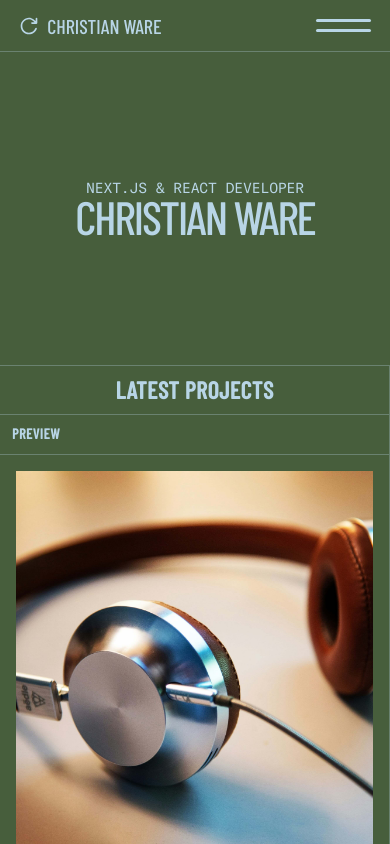
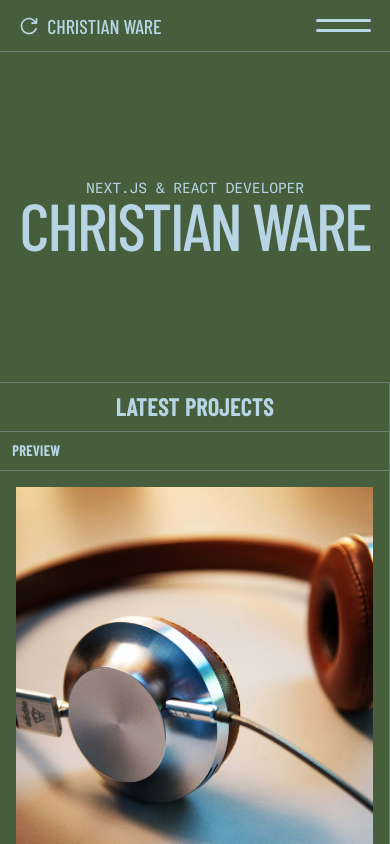
Before and after one commit to ChristianWare/portland_2025, a Next.js app: page / in a window 390 px wide. Shown: the top 844 px of the page. Built offline with nearby package versions, Linux system fonts and the light colour scheme.

Commit message:
font fix

```diff
--- a/src/app/globals.css
+++ b/src/app/globals.css
@@ -159,6 +159,9 @@ textarea:focus {
     font-size: 50%;
   }
 
+  h1 {
+    font-size: 17vw;
+  }
   p {
     hyphens: auto;
   }
```
